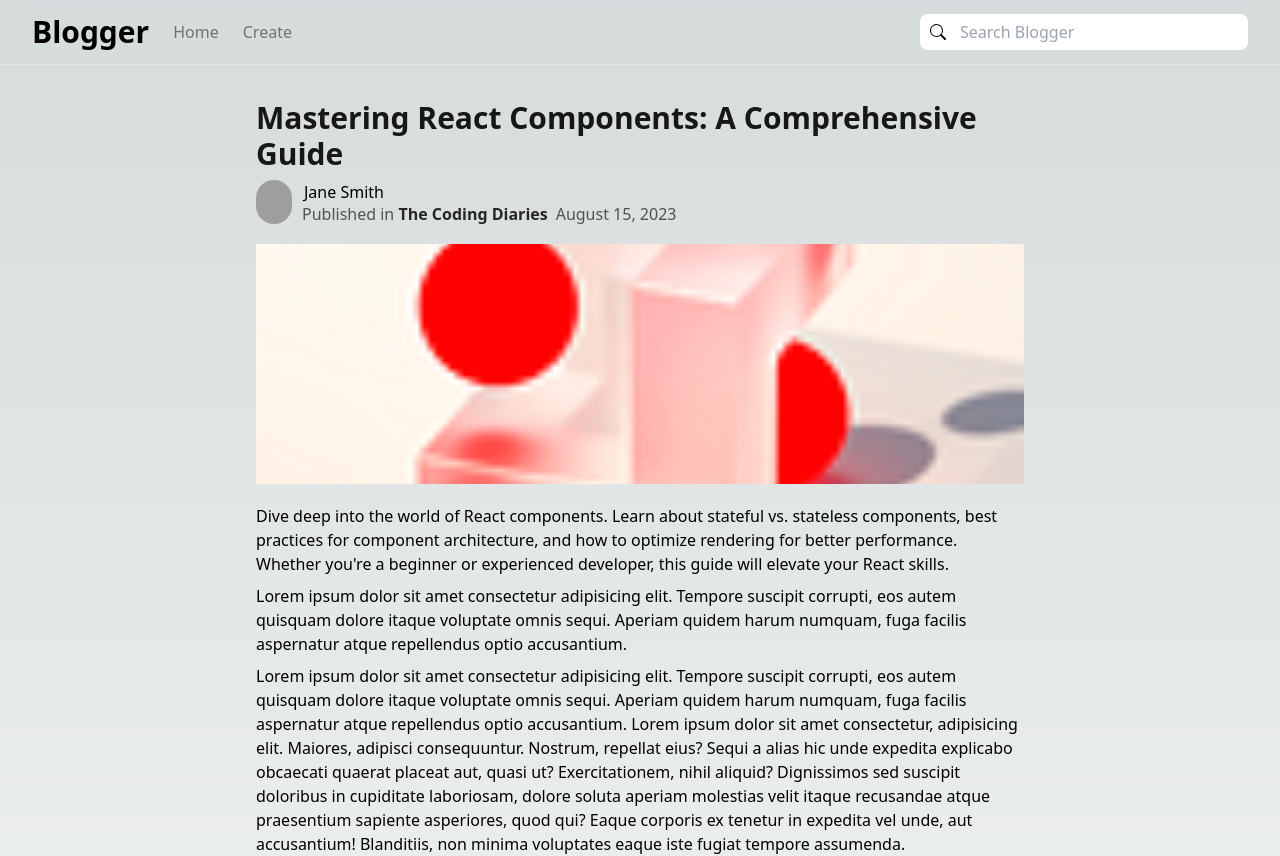
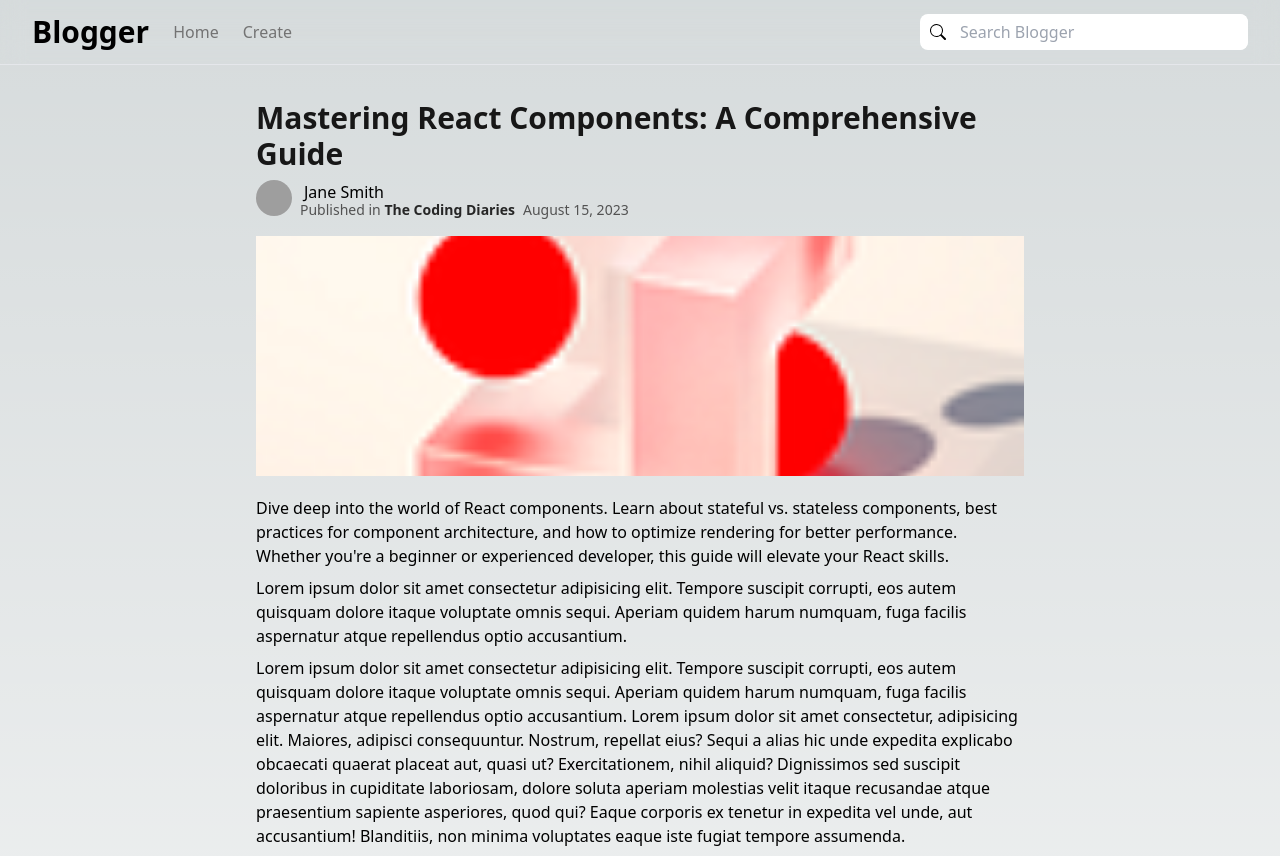
Before and after one commit to ModRanjan/blogger, a Next.js app: page /blog/1 in a window 1280 px wide. Shown: the top 856 px of the page. Built offline with nearby package versions, Linux system fonts and the light colour scheme; grey boxes are pictures that could not be loaded.

Commit message:
update-margin-in-blog-owner-section

```diff
--- a/design-system/Organism/Blog/index.tsx
+++ b/design-system/Organism/Blog/index.tsx
@@ -28,7 +28,7 @@ const Blog = ({ postData }: BlogType) => {
 
         <div>
           <h3>{postData.Author}</h3>
-          <p className="-m-0.5 text-neutral-600">
+          <p className="-m-1 text-sm text-neutral-600">
             Published in{' '}
             <span className="font-semibold text-neutral-800">
               The Coding Diaries
```
